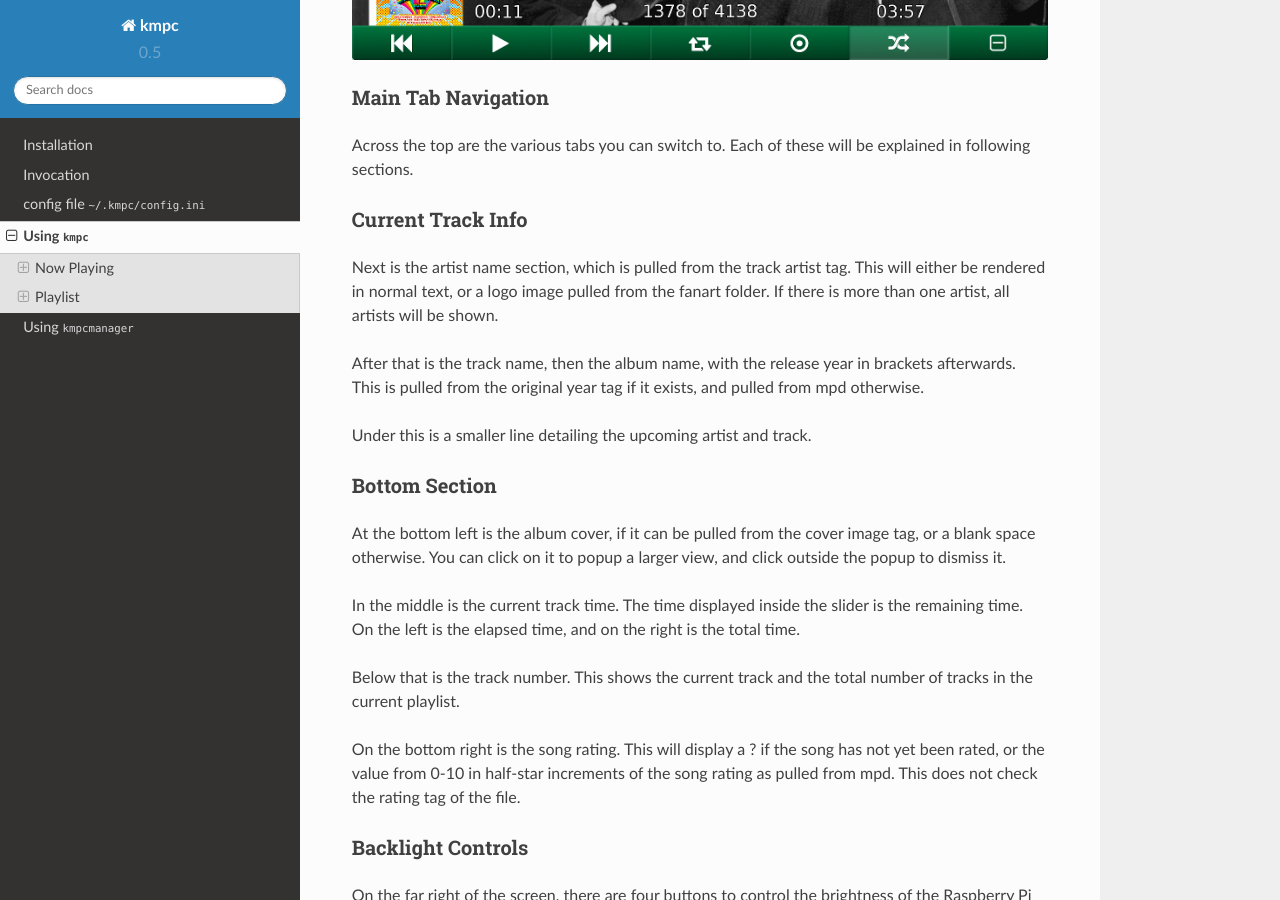
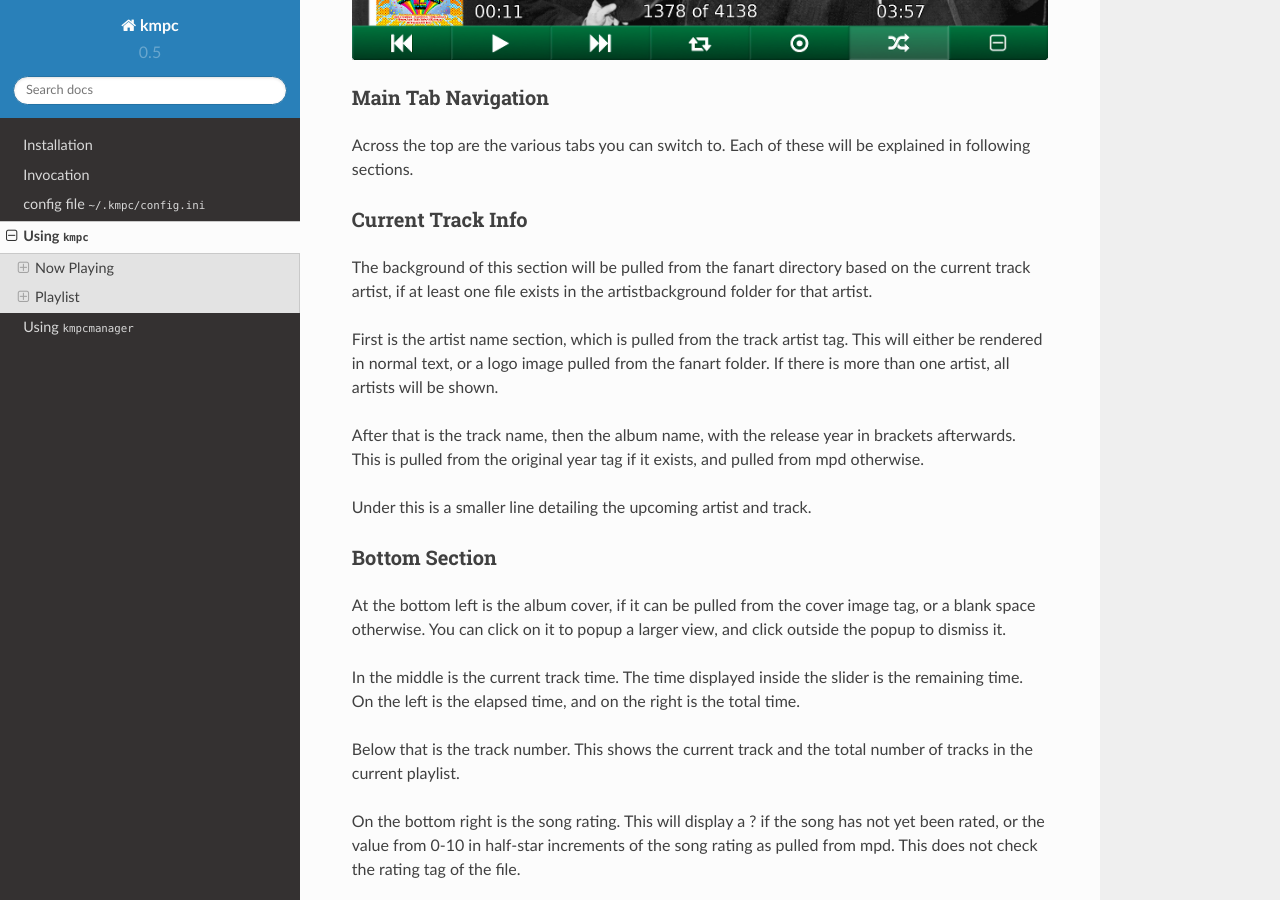
Before and after one commit to eratosthene/kmpc, a Sphinx documentation site: the page built from docs/usingkmpc.rst, in a window 1280 px wide and 900 px high, scrolled down 699 px. Built offline with Sphinx 7.4.7 and the Read the Docs theme 2.0.0, drawn with Linux system fonts in a browser that asks for light colours.

Commit message:
adding info about background

```diff
--- a/docs/usingkmpc.rst
+++ b/docs/usingkmpc.rst
@@ -23,7 +23,11 @@ explained in following sections.
 Current Track Info
 ==================
 
-Next is the artist name section, which is pulled from the track artist tag.
+The background of this section will be pulled from the fanart directory based
+on the current track artist, if at least one file exists in the
+artistbackground folder for that artist.
+
+First is the artist name section, which is pulled from the track artist tag.
 This will either be rendered in normal text, or a logo image pulled from the
 fanart folder. If there is more than one artist, all artists will be shown.
 
```
